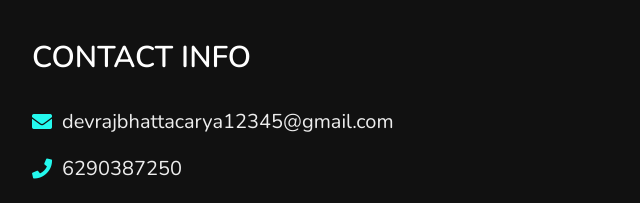
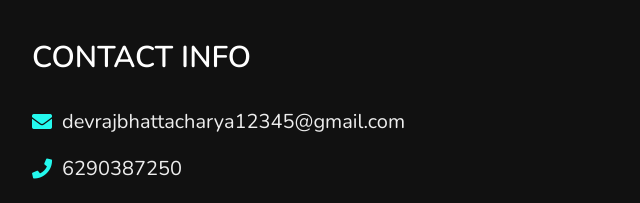
Before and after one commit to devrajcse/DevrajCV, a plain HTML site: page index.html in a window 1280 px wide. Shown: the part 3288-3491 px from the top of the page, 368-1008 px from the left. Drawn offline with nearby package versions, Linux system fonts and the light colour scheme; files whose address does not match are found by name.

Commit message:
Update index.html

```diff
--- a/index.html
+++ b/index.html
@@ -210,7 +210,7 @@
         <h3 class="title">contact info</h3>
 
         <div class="info">
-            <h3 class="aa"> <i class="fas fa-envelope"></i> devrajbhattacarya12345@gmail.com </h3>
+            <h3 class="aa"> <i class="fas fa-envelope"></i> devrajbhattacharya12345@gmail.com </h3>
             <h3> <i class="fas fa-phone"></i> 6290387250 </h3>
 
             <h3> <i class="fas fa-map-marker-alt"></i> Kolkata, india - 743144. </h3>
@@ -218,7 +218,7 @@
 
     </div>
 
-     <form action="mailto:devrajbhattacarya12345@gmail.com" method="POST" enctype="text/plain">
+     <form action="mailto:devrajbhattacharya12345@gmail.com" method="POST" enctype="text/plain">
 
         <input name="Name :" id="" type="text" placeholder="name" class="box">
         <input type="email" placeholder="email" class="box">
```
